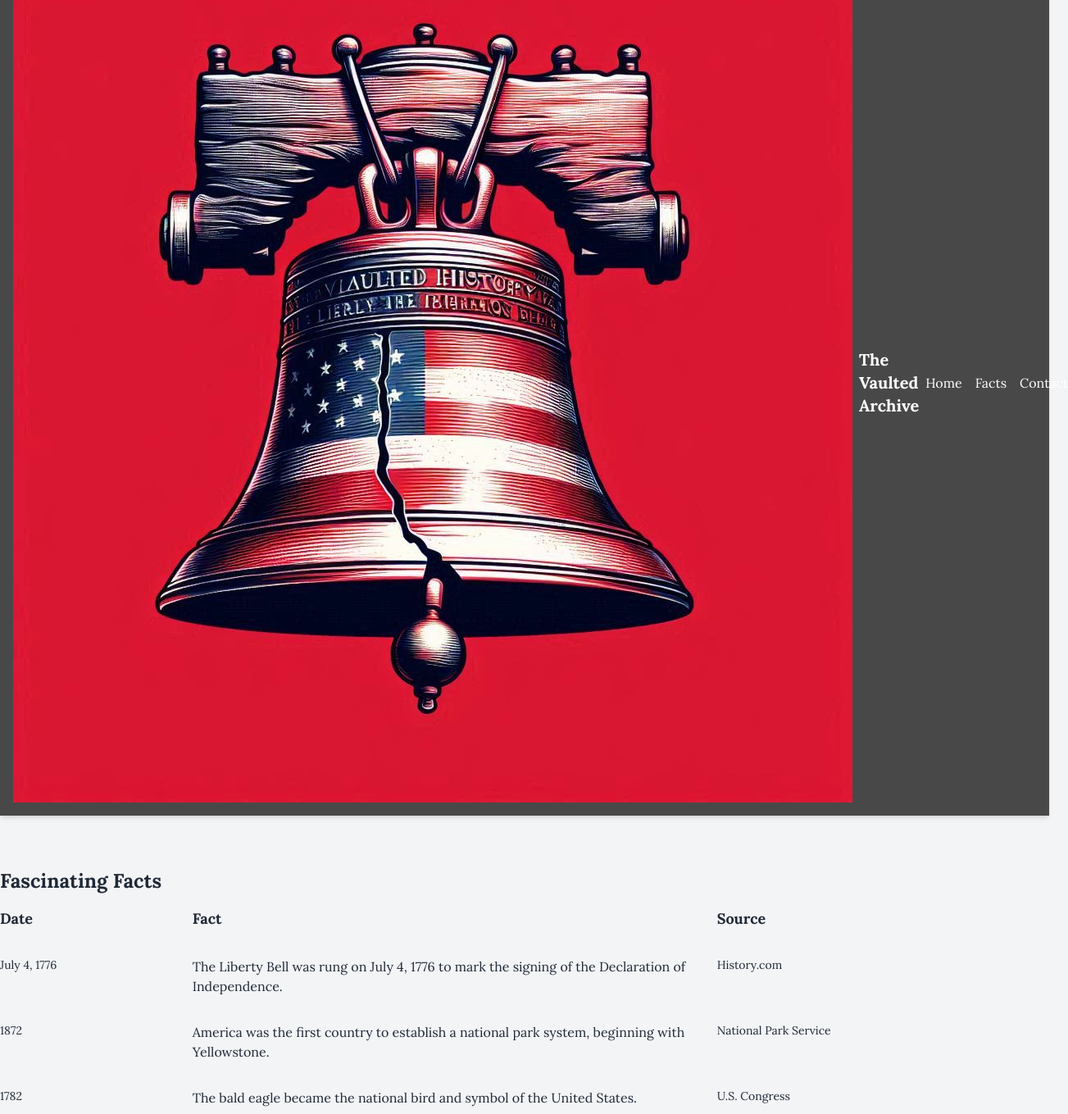
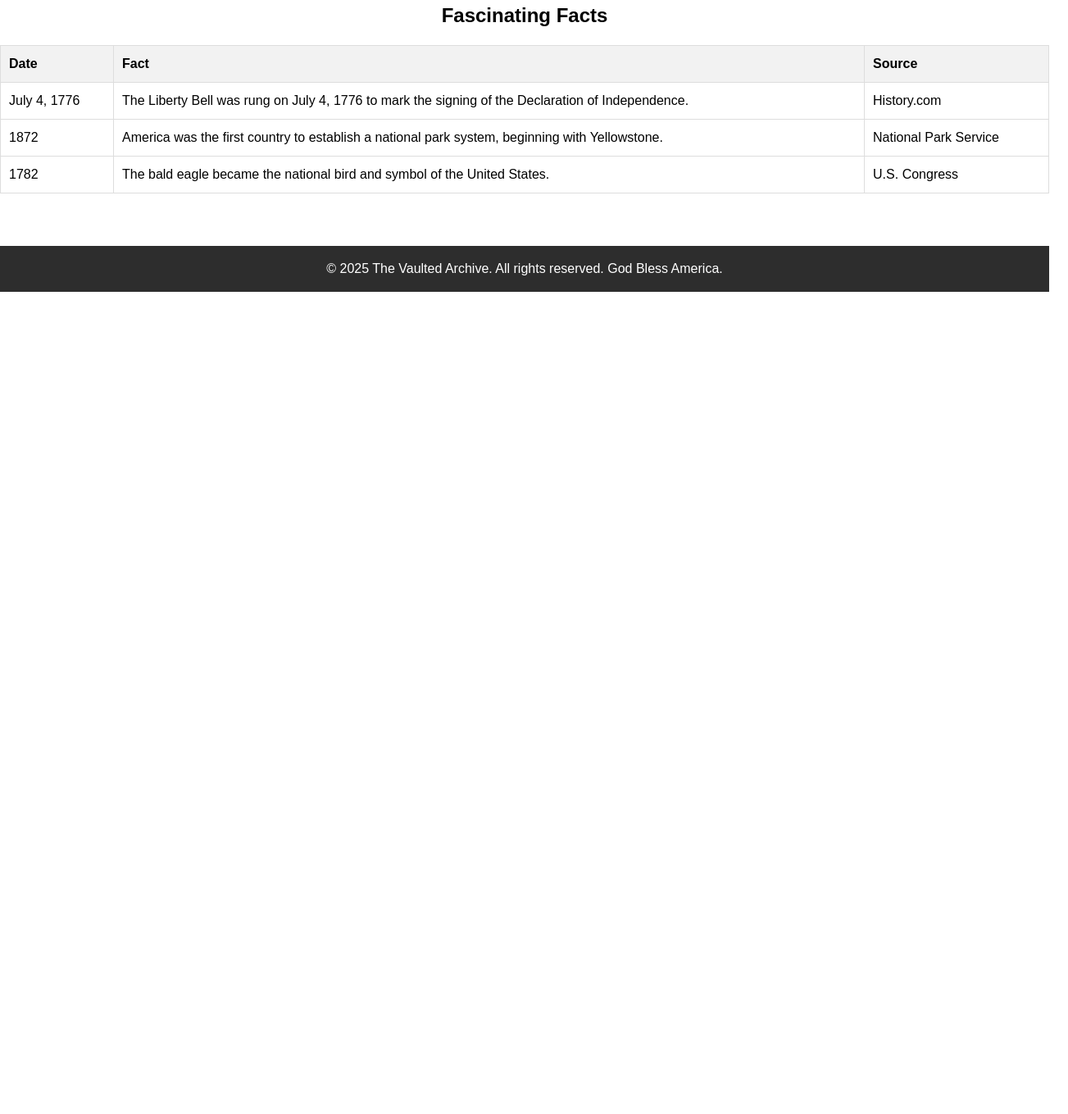
Before and after one commit to mdora19/theVaultedArchive, a plain HTML site: page facts.html in a window 1280 px wide. Shown: the part 61-1420 px from the top of the page at 82% size, 1303 px wide, since content can reach past the window. After the commit the page ends 800 px from the top, so only its background shows below. Drawn offline with nearby package versions, Linux system fonts and the light colour scheme.

Commit message:
Update facts.html

```diff
--- a/facts.html
+++ b/facts.html
@@ -5,94 +5,86 @@
     <meta name="viewport" content="width=device-width, initial-scale=1.0">
     <title>Facts - The Vaulted Archive</title>
     <link href="https://cdn.jsdelivr.net/npm/tailwindcss@2.2.19/dist/tailwind.min.css" rel="stylesheet">
-    <link href="https://fonts.googleapis.com/css2?family=Lora:wght@400;700&display=swap" rel="stylesheet">
     <style>
-        html, body {
-            min-height: 100vh; /* Ensures the body is full height */
-            display: flex;
-            flex-direction: column; /* This will make the footer stay at the bottom */
-            margin: 0; /* Removes default margin */
+        body {
+            font-family: 'Arial', sans-serif; /* Simple font */
+            background-color: white; /* White background */
+            margin: 0;
+            padding: 0;
         }
 
-        body {
-            font-family: 'Lora', serif;
-            margin: 0;
-            flex-grow: 1;
-            background-color: #f9fafb; /* Set a neutral background color for the facts page */
-        }
-
-        header {
-            background-color: rgba(0, 0, 0, 0.7); /* Transparent black header */
+        footer {
+            text-align: center;
             padding: 1rem;
+            background-color: #2d2d2d;
             color: white;
         }
 
-        footer {
-            margin-top: auto; /* Pushes footer to the bottom */
-            background-color: #2d2d2d; /* Charcoal gray footer */
-            text-align: center;
-            padding: 1rem;
+        table {
+            width: 100%;
+            border-collapse: collapse;
+            margin: 20px 0;
         }
 
-        nav, h1, h2, p, a {
-            font-family: 'Lora', serif;
+        th, td {
+            padding: 10px;
+            text-align: left;
+            border: 1px solid #ddd;
         }
 
-        /* Styles for the facts table */
-        .fact-table {
-            grid-template-columns: 1fr 3fr 2fr; /* Defines 3 columns */
-            gap: 2rem;
+        th {
+            background-color: #f2f2f2;
+            font-weight: bold;
         }
     </style>
 </head>
-<body class="bg-gray-100 text-gray-800">
-    <header class="text-white p-4 shadow-md">
-        <div class="container mx-auto flex items-center space-x-2">
-            <img src="https://raw.githubusercontent.com/mdora19/theVaultedArchive/main/liberty_bell_3.jpeg" alt="Profile Picture" class="profile-img">
-            <h1 class="text-xl font-bold">The Vaulted Archive</h1>
-            <nav class="ml-auto">
-                <ul class="flex space-x-4">
-                    <li><a href="index.html" class="hover:underline">Home</a></li> <!-- Home link -->
-                    <li><a href="facts.html" class="hover:underline">Facts</a></li> <!-- Facts link -->
-                    <li><a href="contact.html" class="hover:underline">Contact</a></li> <!-- Contact link -->
-                </ul>
-            </nav>
-        </div>
-    </header>
+<body>
 
     <main class="container mx-auto py-8">
         <!-- Facts Section -->
         <section id="facts" class="my-8">
-            <h2 class="text-2xl font-bold mb-4">Fascinating Facts</h2>
+            <h2 class="text-2xl font-bold mb-4 text-center">Fascinating Facts</h2>
 
             <!-- Facts Table (3 columns) -->
-            <div class="grid fact-table">
-                <div class="font-semibold text-lg">Date</div>
-                <div class="font-semibold text-lg">Fact</div>
-                <div class="font-semibold text-lg">Source</div>
+            <table>
+                <thead>
+                    <tr>
+                        <th>Date</th>
+                        <th>Fact</th>
+                        <th>Source</th>
+                    </tr>
+                </thead>
+                <tbody>
+                    <!-- Fact 1 -->
+                    <tr>
+                        <td>July 4, 1776</td>
+                        <td>The Liberty Bell was rung on July 4, 1776 to mark the signing of the Declaration of Independence.</td>
+                        <td>History.com</td>
+                    </tr>
 
-                <!-- Fact 1 -->
-                <div class="text-sm">July 4, 1776</div>
-                <div>The Liberty Bell was rung on July 4, 1776 to mark the signing of the Declaration of Independence.</div>
-                <div class="text-sm">History.com</div>
+                    <!-- Fact 2 -->
+                    <tr>
+                        <td>1872</td>
+                        <td>America was the first country to establish a national park system, beginning with Yellowstone.</td>
+                        <td>National Park Service</td>
+                    </tr>
 
-                <!-- Fact 2 -->
-                <div class="text-sm">1872</div>
-                <div>America was the first country to establish a national park system, beginning with Yellowstone.</div>
-                <div class="text-sm">National Park Service</div>
+                    <!-- Fact 3 -->
+                    <tr>
+                        <td>1782</td>
+                        <td>The bald eagle became the national bird and symbol of the United States.</td>
+                        <td>U.S. Congress</td>
+                    </tr>
 
-                <!-- Fact 3 -->
-                <div class="text-sm">1782</div>
-                <div>The bald eagle became the national bird and symbol of the United States.</div>
-                <div class="text-sm">U.S. Congress</div>
-
-                <!-- Additional facts can be added here in the same structure -->
-            </div>
+                    <!-- Additional facts can be added here in the same structure -->
+                </tbody>
+            </table>
         </section>
     </main>
 
-    <footer class="bg-gray-800 text-white text-center py-4">
+    <footer>
         <p>&copy; 2025 The Vaulted Archive. All rights reserved. God Bless America.</p>
     </footer>
+
 </body>
 </html>
```
